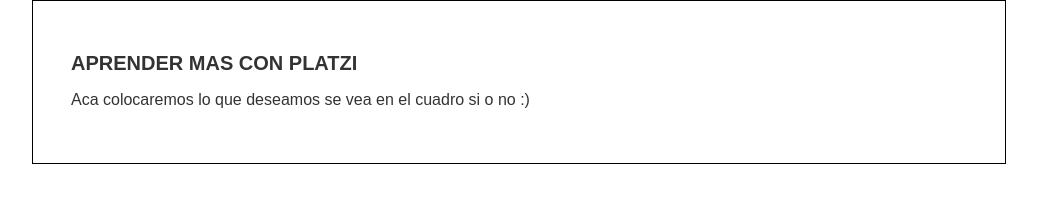
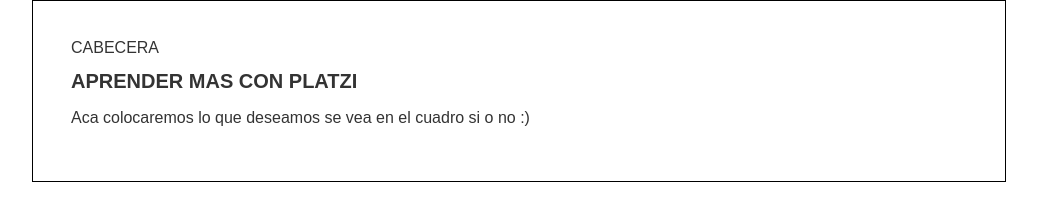
Before and after one commit to DavidMazariegosIT/hyperblog, a plain HTML site: page blogpos.html in a window 1280 px wide. Shown: the whole page, without its empty margins (121-1158 px from the left). Drawn offline with Linux system fonts and the light colour scheme.

Commit message:
Please enter the commit message for your changes. Lines starting

```diff
--- a/blogpos.html
+++ b/blogpos.html
@@ -7,6 +7,9 @@
     </head>
     <body>
         <div id="container">
+            <div id:"cabecera">
+                CABECERA
+            </div>
         <div id="post">
         <h1>APRENDER MAS CON PLATZI</h1>
         <p>Aca colocaremos lo que deseamos se vea
```
